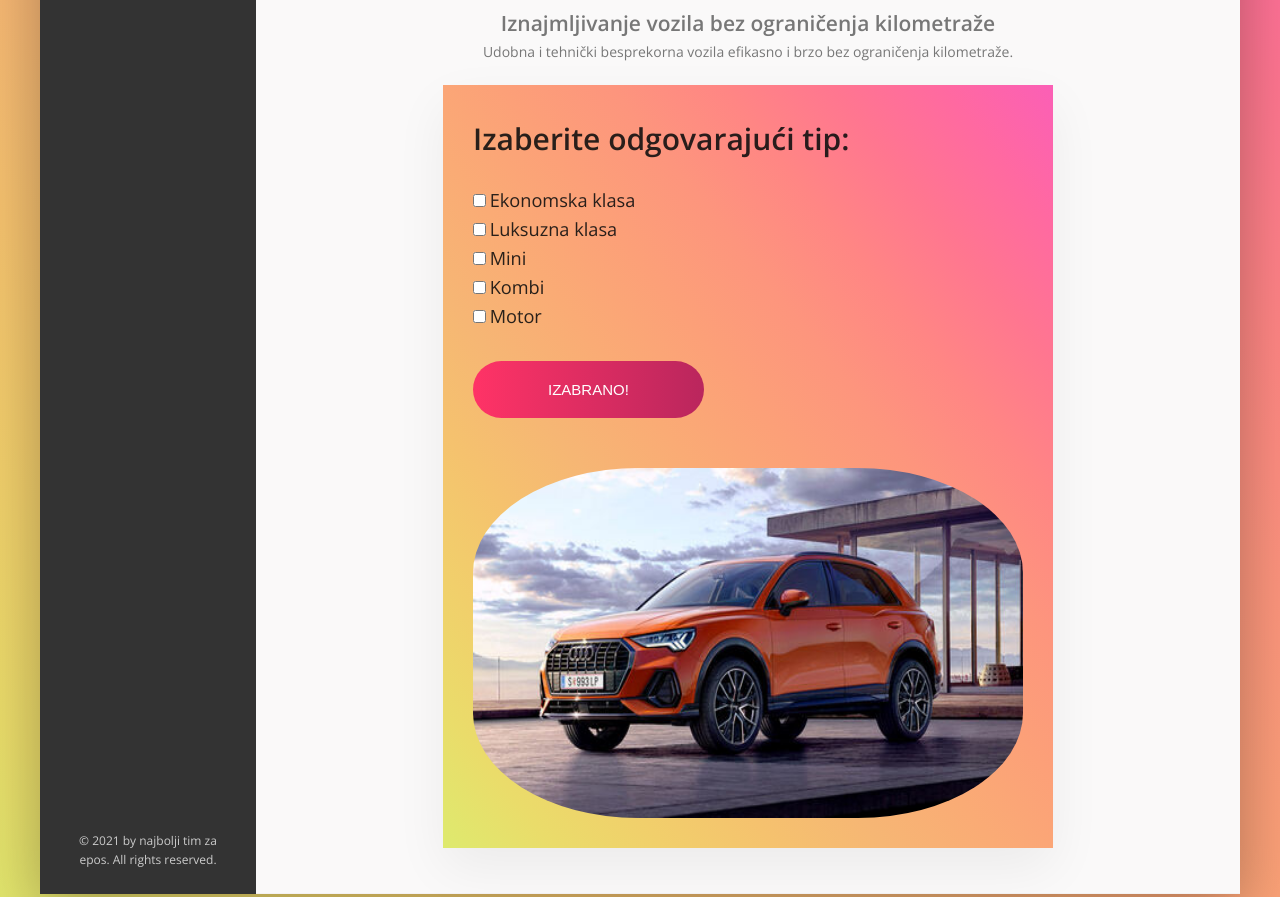
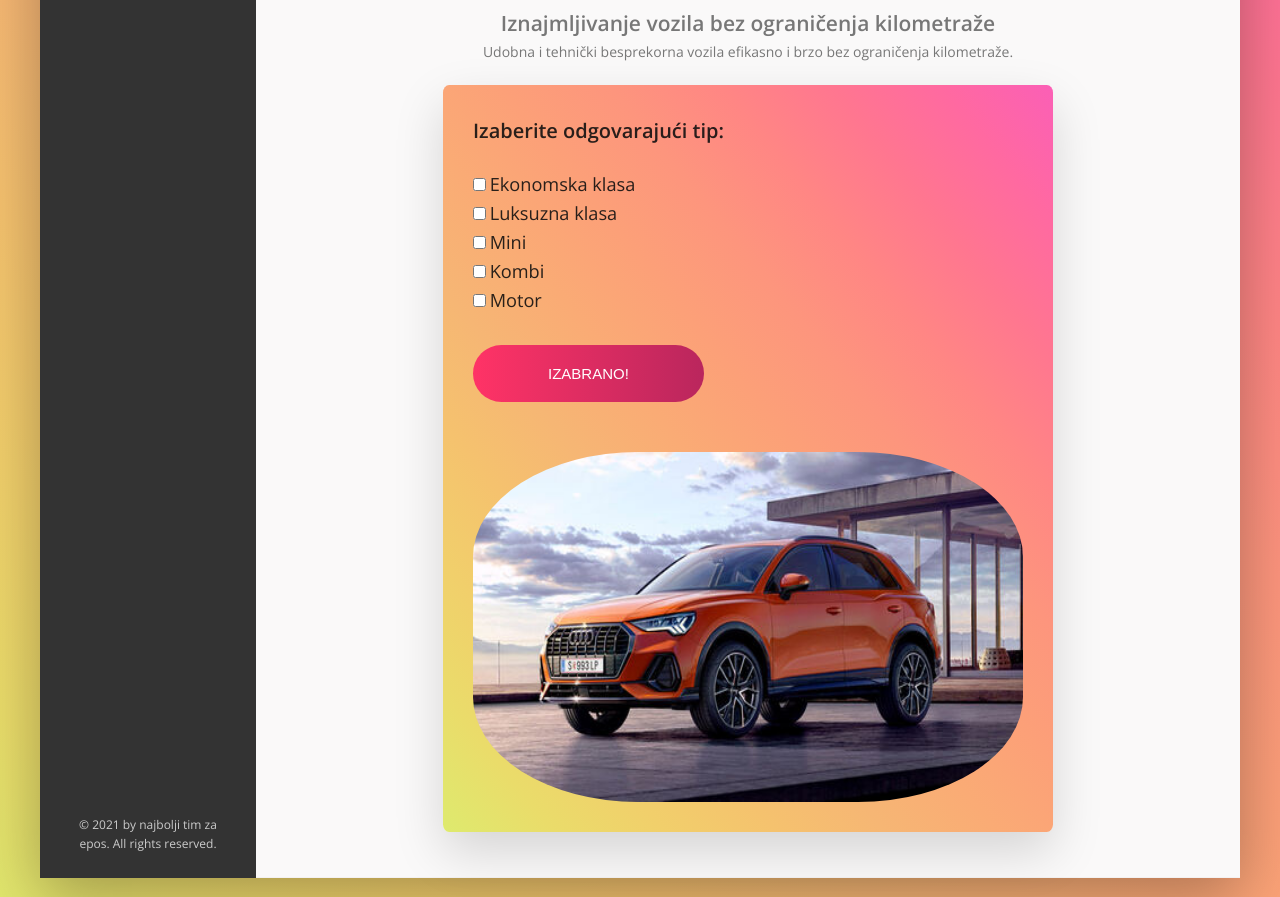
Before and after one commit to jana-gocanin/bookirajMe, a plain HTML site: page rentacar.html in a window 1280 px wide. Shown: the part 413-1310 px from the top of the page. Drawn offline with nearby package versions, Linux system fonts and the light colour scheme; files whose address does not match are found by name.

Commit message:
responzivan

```diff
--- a/css/style.css
+++ b/css/style.css
@@ -848,15 +848,17 @@ label{
     }
 .vrste{
     background-image: linear-gradient(to right top, #deea6e, #eadc6a, #f1cf6b, #f5c26e, #f6b674, #faab75, #fca078, #fd957d, #ff8684, #ff7690, #ff69a1, #fb5fb6);
-    box-shadow: 0 2rem 5rem rgba(0,0,0,.06);;
+    box-shadow: 0 2rem 5rem rgba(0,0,0,.15);;
     padding: 3rem;
     flex: 0 0 5%;
     margin-right: 0rem;
     color: rgba(15, 15, 15, 0.89);
     position:relative;
+    border-radius: 1%;
+    box-shadow: ;
     }
     h3{
-        font-size: 3rem;
+        font-size: 2rem;
     }
     .dugme{
         font-size: 1.5rem;
```
